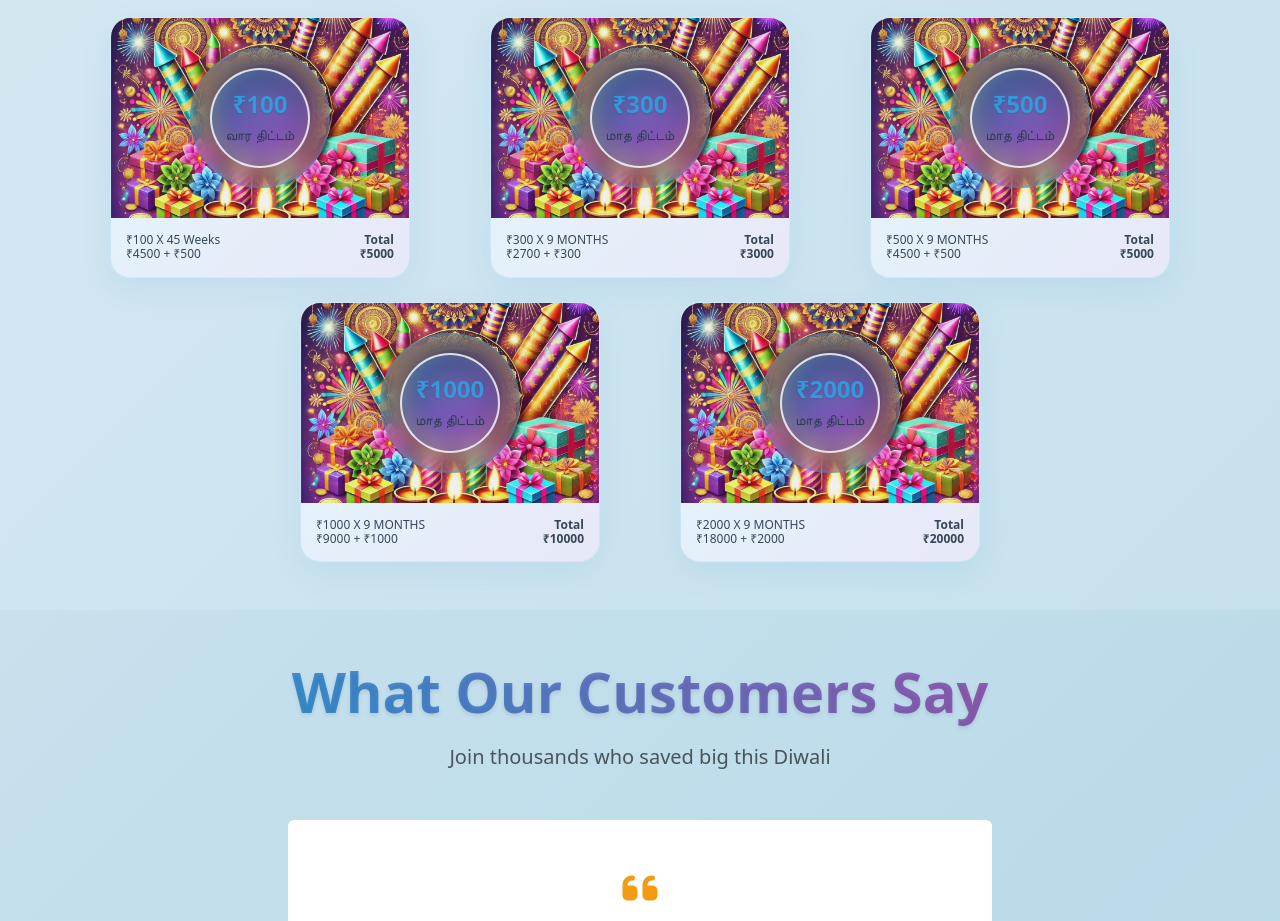
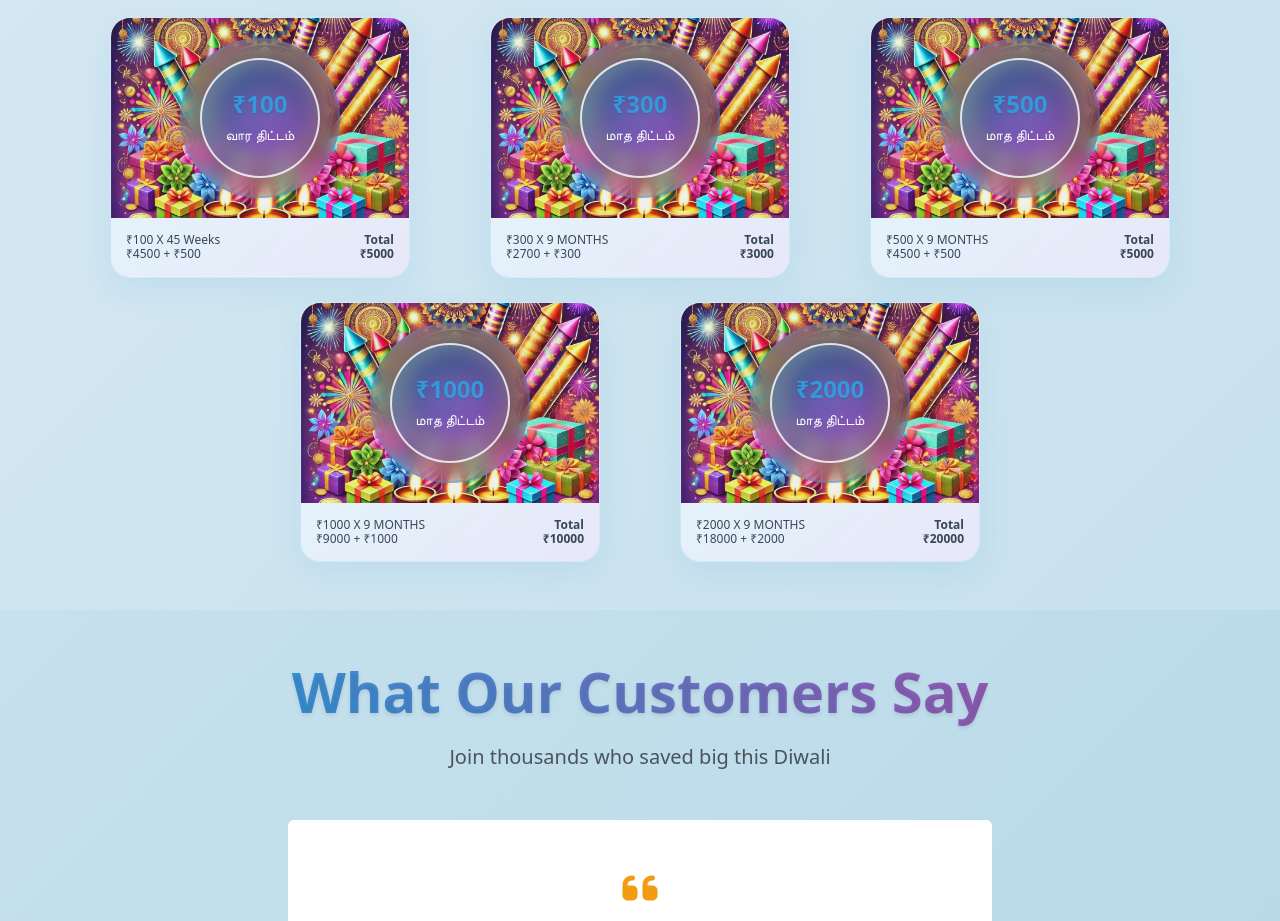
Before and after one commit to SANJAY-1508/zentexuschitfunt_25, a React (Create React App) app: page / in a window 1280 px wide. Shown: the part 2000-2921 px from the top of the page. Built offline with nearby package versions, Linux system fonts and the light colour scheme.

Commit message:
`Update CSS sizes for big-circle and small-circle classes`

```diff
--- a/src/pages/components/FundPlanCard.css
+++ b/src/pages/components/FundPlanCard.css
@@ -50,8 +50,8 @@
 }
 
 .big-circle {
-  width: 140px;
-  height: 140px;
+  width: 160px;
+  height: 160px;
   background: linear-gradient(
     135deg,
     rgba(52, 152, 219, 0.2),
@@ -71,8 +71,8 @@
 }
 
 .small-circle {
-  width: 100px;
-  height: 100px;
+  width: 120px;
+  height: 120px;
   background: linear-gradient(
     135deg,
     rgba(52, 152, 219, 0.3),
@@ -98,7 +98,7 @@
 .small-circle p {
   margin: 0;
   font-size: 14px;
-  color: #2c3e50;
+  color: white;
   font-weight: 500;
 }
 
```
